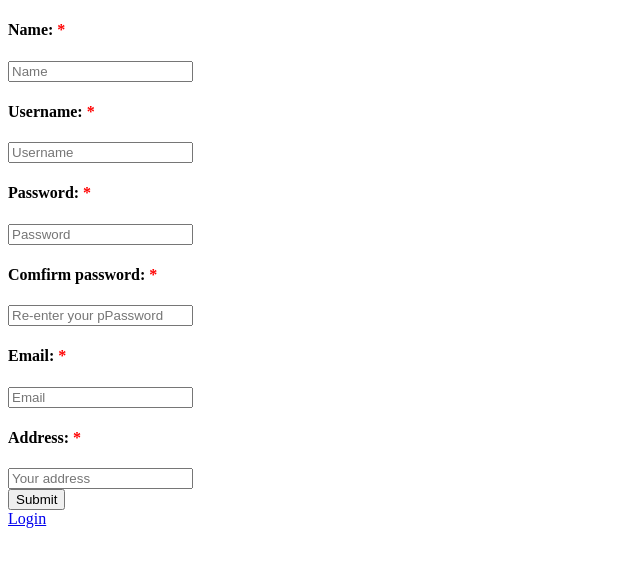
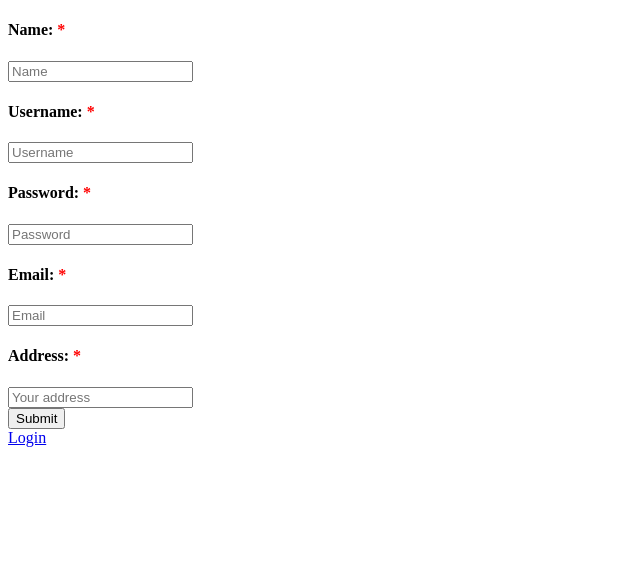
Before and after one commit to temmietope/react-authentication, a React (Create React App) app: page /register in a window 1280 px wide. Shown: the top 566 px of the page, without its empty margins (0-640 px from the left). Built offline with nearby package versions, Linux system fonts and the light colour scheme.

Commit message:
formatted code

```diff
--- a/src/component/Register.js
+++ b/src/component/Register.js
@@ -21,6 +21,15 @@ class Register extends Component {
   async onSubmit(e) {
     e.preventDefault();
     const { name, username, password, email, address } = this.state;
+    if (
+      !this.refs.name.value ||
+      !this.refs.username.value ||
+      !this.refs.password.value ||
+      !this.refs.email.value ||
+      !this.refs.address.value
+    ) {
+      return alert("Fill all the required boxes");
+    }
     this.props.register(email, password);
     await fetch("https://authuserapi.herokuapp.com/register", {
       method: "post",
@@ -42,18 +51,7 @@ class Register extends Component {
           ? this.props.history.push("/login")
           : alert("user already exists!");
       });
-    if (
-      !this.refs.name.value ||
-      !this.refs.username.value ||
-      !this.refs.password.value ||
-      !this.refs.email.value ||
-      !this.refs.address.value ||
-      !this.refs.occupation.value ||
-      !this.refs.company.value ||
-      !this.refs.role.value
-    ) {
-      return alert("Fill all the required boxes");
-    }
+
   }
   render() {
     return (
@@ -100,18 +98,6 @@ class Register extends Component {
               onChange={this.onChange}
             />
           </div>
-          <div className="confirm-password">
-            <h4>
-              Comfirm password: <span style={{ color: "red" }}>*</span>
-            </h4>
-            <input
-              type="password"
-              name="confirm-password"
-              placeholder="Re-enter your pPassword"
-              ref="confirm-password"
-              onChange={this.onChange}
-            />
-          </div>
           <div className="email">
             <h4>
               Email: <span style={{ color: "red" }}>*</span>
```
